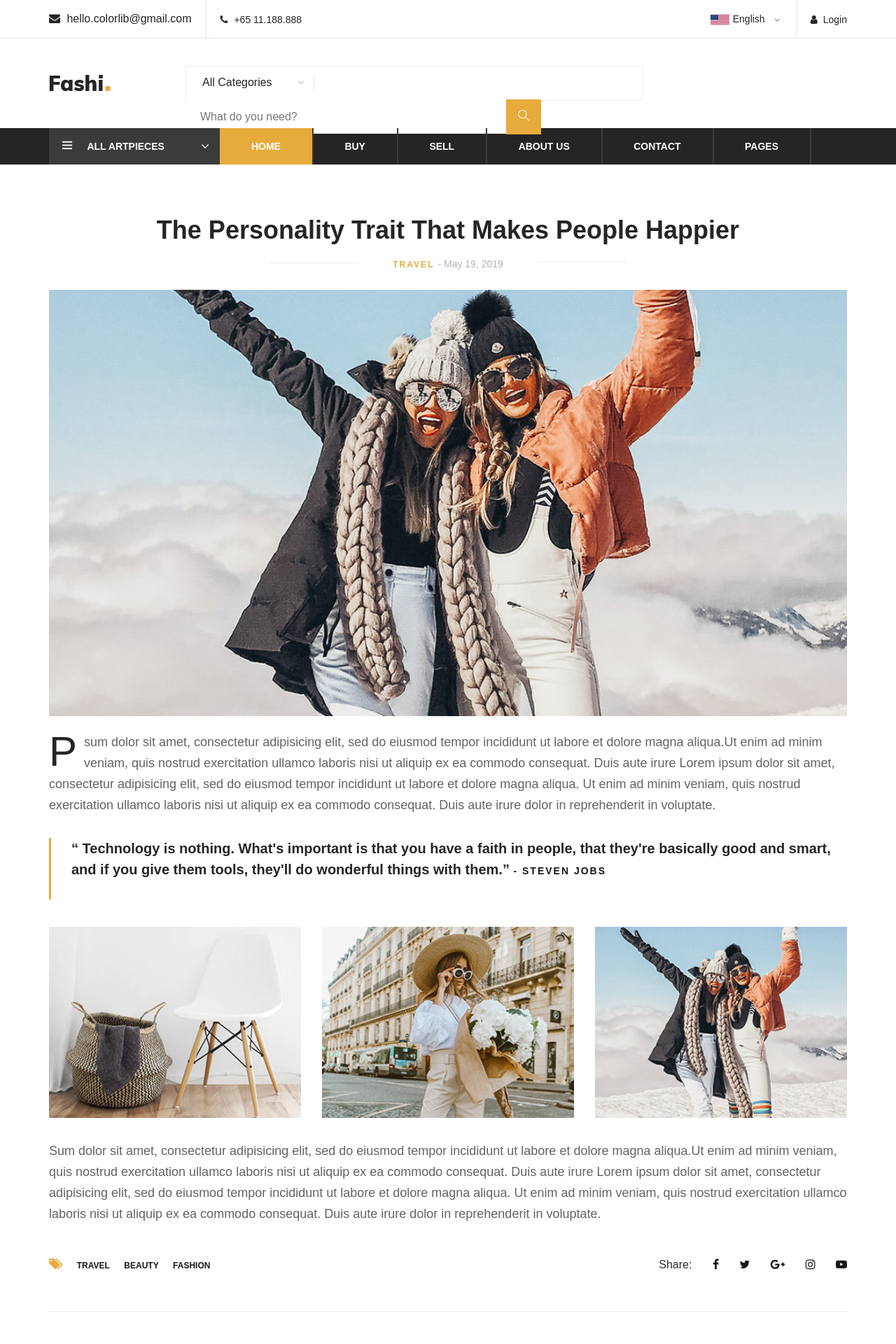
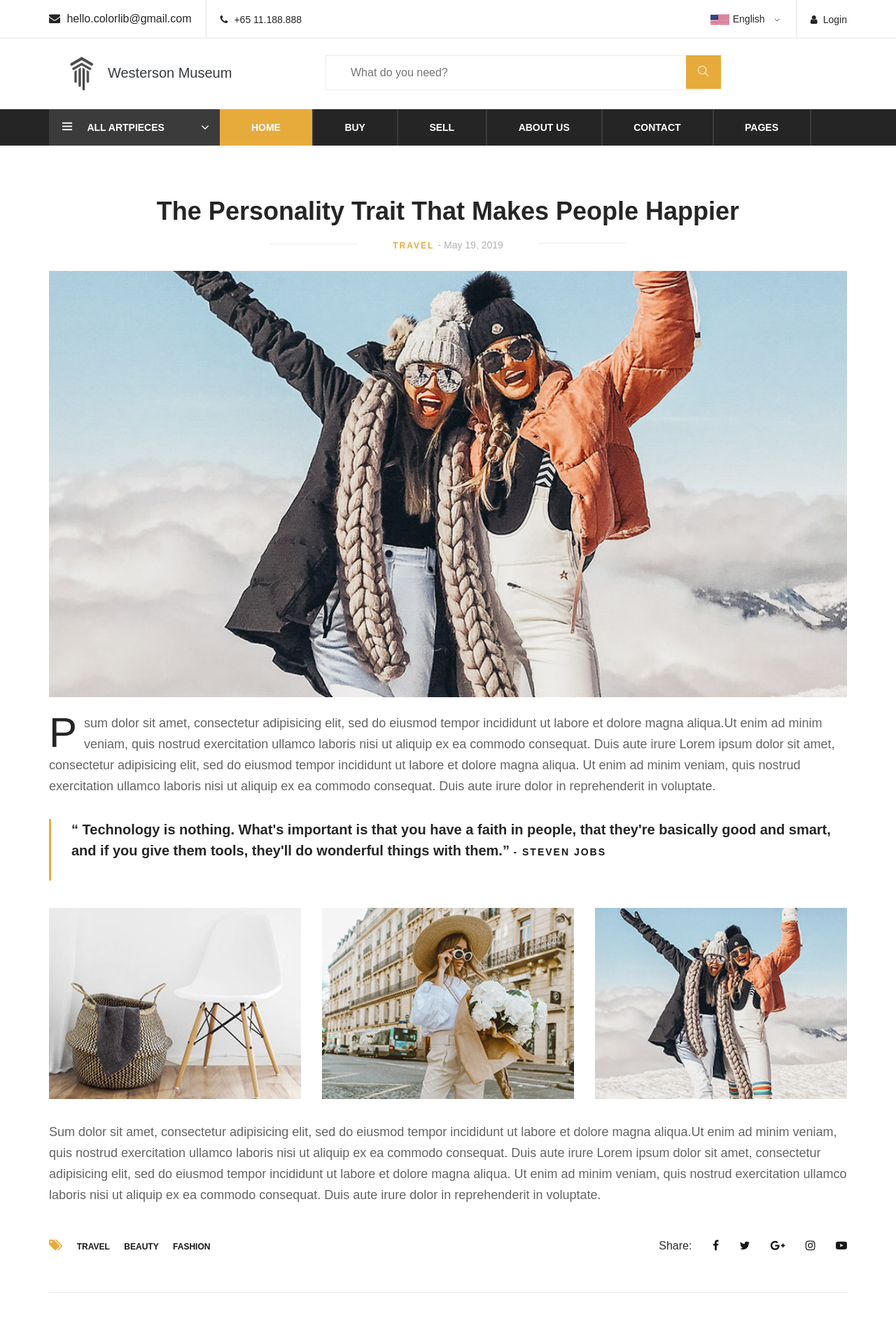
Before and after one commit to peterson1999/Westerson, a PHP site: page /about.php in a window 1280 px wide. Shown: the top 1920 px of the page at 70% size. Run offline with PHP 8.4, Linux system fonts and the light colour scheme; some web fonts are replaced.

Commit message:
added search

```diff
--- a/Westerson Museum/about.php
+++ b/Westerson Museum/about.php
@@ -29,6 +29,7 @@
     <link rel="stylesheet" href="css/jquery-ui.min.css" type="text/css">
     <link rel="stylesheet" href="css/slicknav.min.css" type="text/css">
     <link rel="stylesheet" href="css/style.css" type="text/css">
+    <link rel="stylesheet" href="css/correction.css" type="text/css">
 </head>
 
 <body>
@@ -49,25 +50,34 @@
             </div>
         </div>
         <div class="container">
-            <div class="inner-header">
-                <div class="row">
-                    <div class="col-lg-2 col-md-2">
+            <div class="inner-header py-2">
+                <div class="row m-0">
+                    <div class="col-12 col-lg-4 col-md-5">
                         <div class="logo">
-                            <a href="./index.php">
-                                <img src="img/logo.png" alt="">
+                            <a href="./index.php" class=" text-dark" style="font-size:20px">
+                                <img style="max-height: 61px;"src="img/Logo.jpg" alt="">
+                                Westerson Museum
                             </a>
                         </div>
                     </div>
-                    <div class="col-lg-7 col-md-7">
+                    <div class="col-12 col-lg-6 col-md-5 pt-3">
                         <div class="advanced-search">
-                            <button type="button" class="category-btn">All Categories</button>
-                            <form action="#" class="input-group">
-                                <input type="text" placeholder="What do you need?">
-                                <button type="button"><i class="ti-search"></i></button>
-                            </form>
+                            <!-- <button type="button" class="category-btn">Categories</button> -->
+                            <div class="input-group searchBar">
+                                <div class="container">
+                                    <div class="row h-100">
+                                        <div class="col-10">
+                                            <input type="text" placeholder="What do you need?">
+                                        </div>
+                                        <div class="col-2">
+                                            <button type="button" style="height: 100%"><i class="ti-search"></i></button>
+                                        </div>
+                                    </div>
+                                </div>
+                            </div>
                         </div>
                     </div>
-                    <div class="col-lg-3 text-right col-md-3">
+                    <div class="col-lg-2 text-right col-md-2 pt-3">
                         <ul class="nav-right">
                             <li class="cart-icon"
                                 <?php
@@ -75,7 +85,7 @@
                                         echo 'style="display:none"';
                                     }
                                 ?>>
-                                <a href="#">
+                                <a href="shopping-cart.php">
                                     <i class="icon_bag_alt"></i>
                                     <span><?php
                                         if (isset($_SESSION['cart']))
@@ -108,7 +118,7 @@
                                         ?></h5>
                                     </div>
                                     <div class="select-button">
-                                        <a href="#" class="primary-btn view-card">VIEW CARD</a>
+                                        <a href="shopping-cart.php" class="primary-btn view-card">VIEW CART</a>
                                         <?php
                                             if (isset($_SESSION['cart'])){
                                                 if(count($_SESSION['cart'])>0)
```
Also changed, not shown: Westerson Museum/index.php (+10 -8 lines), Westerson Museum/php/artType.php (+36 -1 lines), Westerson Museum/php/headerDisplay.php (+36 -1 lines).
